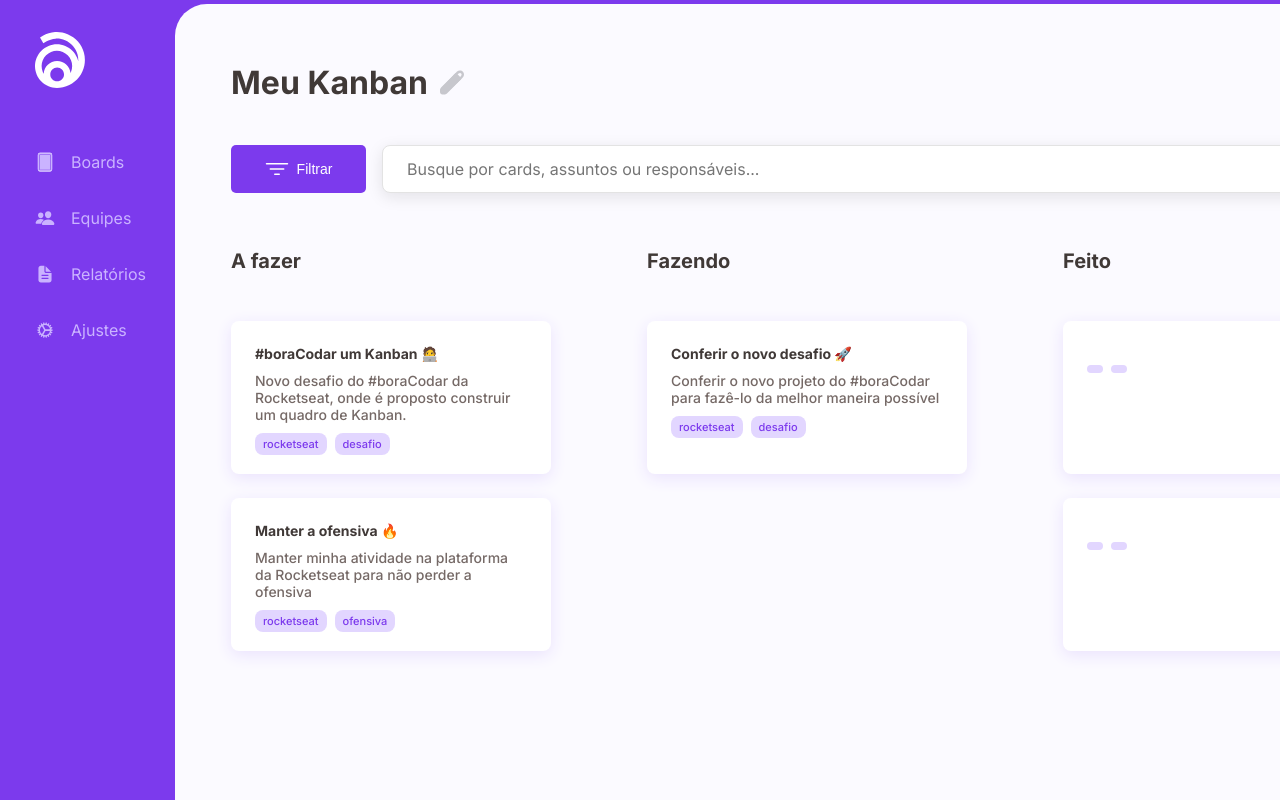
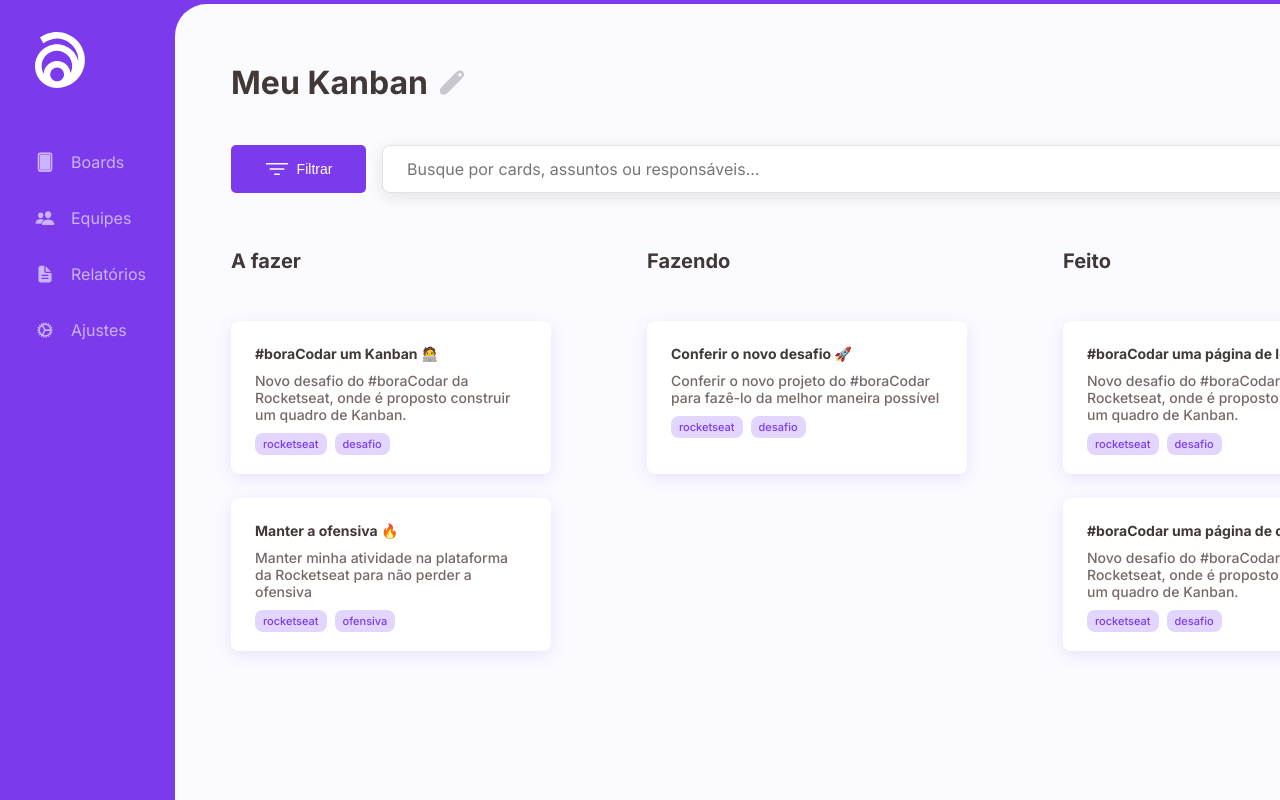
Before and after one commit to Guilherme-RNovaes/meu-kanban, a React (Create React App) app: page / in a window 1280 px wide. Shown: the top 800 px of the page. Built offline with nearby package versions, Linux system fonts and the light colour scheme.

Commit message:
finalizando o board Feito

```diff
--- a/src/components/Board/index.jsx
+++ b/src/components/Board/index.jsx
@@ -52,16 +52,16 @@
               title='Feito'
             />
             <Card
-              title=''
-              text=''
-              hashtag1=''
-              hashtag2=''
+              title='#boraCodar uma página de login 🧑‍💻'
+              text='Novo desafio do #boraCodar da Rocketseat, onde é proposto construir um quadro de Kanban.'
+              hashtag1='rocketseat'
+              hashtag2='desafio'
             />
             <Card
-              title=''
-              text=''
-              hashtag1=''
-              hashtag2=''
+              title='#boraCodar uma página de clima 🧑‍💻'
+              text='Novo desafio do #boraCodar da Rocketseat, onde é proposto construir um quadro de Kanban.'
+              hashtag1='rocketseat'
+              hashtag2='desafio'
             />
           </div>
         </div>
```
